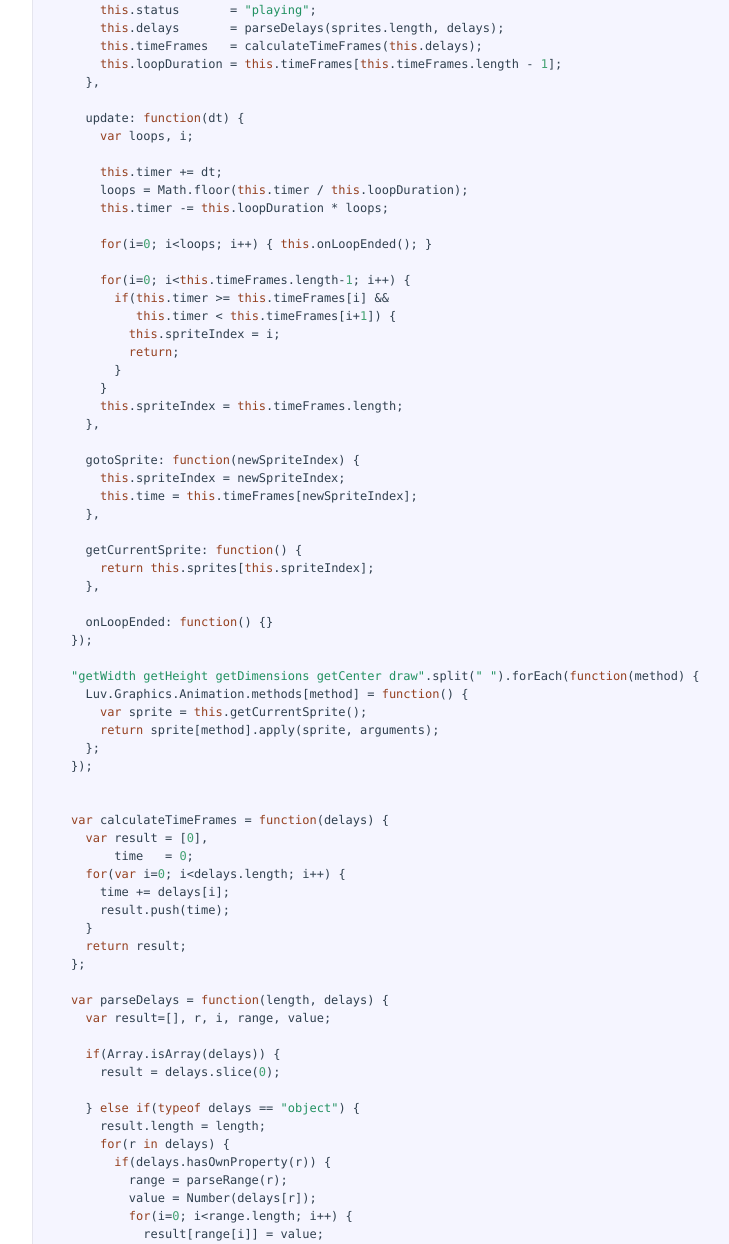
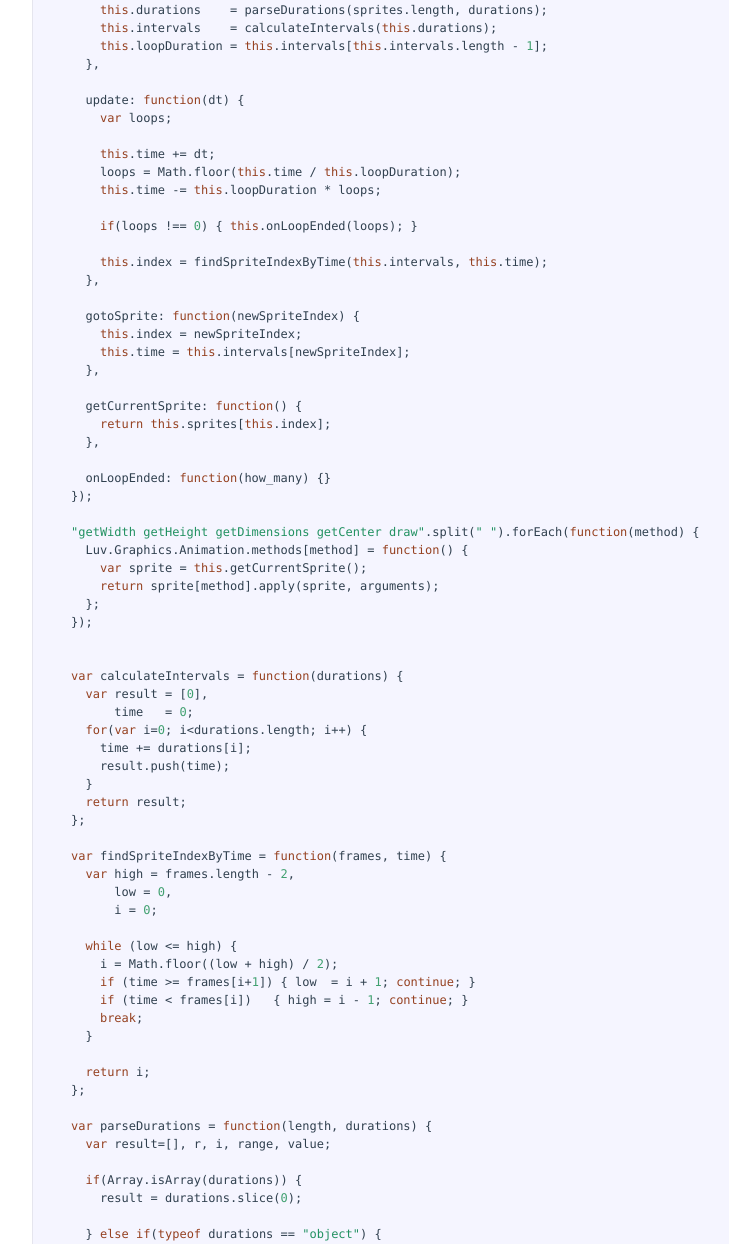
Before and after one commit to kikito/luv.js, a plain HTML site: page docs/animation.html in a window 1280 px wide. Shown: the part 309-1553 px from the top of the page, without its empty margins (493-1222 px from the left). Drawn offline with Linux system fonts and the light colour scheme.

Commit message:
Generated documentation for 2e115c3071484072a3ed5fb8e4f80546b7a84dff

```diff
--- a/docs/animation.html
+++ b/docs/animation.html
@@ -147,7 +147,7 @@
             </div>
 
             <div class="content"><div class='highlight'><pre>Luv.Graphics.Animation = Luv.Class(<span class="string">'Luv.Graphics.Animation'</span>, {
-  init: <span class="keyword">function</span>(sprites, delays) {
+  init: <span class="keyword">function</span>(sprites, durations) {
     <span class="keyword">if</span>(!Array.isArray(sprites)) {
       <span class="keyword">throw</span> <span class="keyword">new</span> Error(<span class="string">'Array of sprites needed. Got '</span> + sprites);
     }
@@ -155,43 +155,35 @@
       <span class="keyword">throw</span> <span class="keyword">new</span> Error(<span class="string">'No sprites where provided. Must provide at least one'</span>);
     }
     <span class="keyword">this</span>.sprites      = sprites.slice(<span class="number">0</span>);
-    <span class="keyword">this</span>.timer        = <span class="number">0</span>;
-    <span class="keyword">this</span>.spriteIndex  = <span class="number">0</span>;
-    <span class="keyword">this</span>.status       = <span class="string">"playing"</span>;
-    <span class="keyword">this</span>.delays       = parseDelays(sprites.length, delays);
-    <span class="keyword">this</span>.timeFrames   = calculateTimeFrames(<span class="keyword">this</span>.delays);
-    <span class="keyword">this</span>.loopDuration = <span class="keyword">this</span>.timeFrames[<span class="keyword">this</span>.timeFrames.length - <span class="number">1</span>];
+    <span class="keyword">this</span>.time         = <span class="number">0</span>;
+    <span class="keyword">this</span>.index        = <span class="number">0</span>;
+    <span class="keyword">this</span>.durations    = parseDurations(sprites.length, durations);
+    <span class="keyword">this</span>.intervals    = calculateIntervals(<span class="keyword">this</span>.durations);
+    <span class="keyword">this</span>.loopDuration = <span class="keyword">this</span>.intervals[<span class="keyword">this</span>.intervals.length - <span class="number">1</span>];
   },
 
   update: <span class="keyword">function</span>(dt) {
-    <span class="keyword">var</span> loops, i;
+    <span class="keyword">var</span> loops;
 
-    <span class="keyword">this</span>.timer += dt;
-    loops = Math.floor(<span class="keyword">this</span>.timer / <span class="keyword">this</span>.loopDuration);
-    <span class="keyword">this</span>.timer -= <span class="keyword">this</span>.loopDuration * loops;
+    <span class="keyword">this</span>.time += dt;
+    loops = Math.floor(<span class="keyword">this</span>.time / <span class="keyword">this</span>.loopDuration);
+    <span class="keyword">this</span>.time -= <span class="keyword">this</span>.loopDuration * loops;
 
-    <span class="keyword">for</span>(i=<span class="number">0</span>; i&lt;loops; i++) { <span class="keyword">this</span>.onLoopEnded(); }
+    <span class="keyword">if</span>(loops !== <span class="number">0</span>) { <span class="keyword">this</span>.onLoopEnded(loops); }
 
-    <span class="keyword">for</span>(i=<span class="number">0</span>; i&lt;<span class="keyword">this</span>.timeFrames.length-<span class="number">1</span>; i++) {
-      <span class="keyword">if</span>(<span class="keyword">this</span>.timer &gt;= <span class="keyword">this</span>.timeFrames[i] &amp;&amp;
-         <span class="keyword">this</span>.timer &lt; <span class="keyword">this</span>.timeFrames[i+<span class="number">1</span>]) {
-        <span class="keyword">this</span>.spriteIndex = i;
-        <span class="keyword">return</span>;
-      }
-    }
-    <span class="keyword">this</span>.spriteIndex = <span class="keyword">this</span>.timeFrames.length;
+    <span class="keyword">this</span>.index = findSpriteIndexByTime(<span class="keyword">this</span>.intervals, <span class="keyword">this</span>.time);
   },
 
   gotoSprite: <span class="keyword">function</span>(newSpriteIndex) {
-    <span class="keyword">this</span>.spriteIndex = newSpriteIndex;
-    <span class="keyword">this</span>.time = <span class="keyword">this</span>.timeFrames[newSpriteIndex];
+    <span class="keyword">this</span>.index = newSpriteIndex;
+    <span class="keyword">this</span>.time = <span class="keyword">this</span>.intervals[newSpriteIndex];
   },
 
   getCurrentSprite: <span class="keyword">function</span>() {
-    <span class="keyword">return</span> <span class="keyword">this</span>.sprites[<span class="keyword">this</span>.spriteIndex];
+    <span class="keyword">return</span> <span class="keyword">this</span>.sprites[<span class="keyword">this</span>.index];
   },
 
-  onLoopEnded: <span class="keyword">function</span>() {}
+  onLoopEnded: <span class="keyword">function</span>(how_many) {}
 });
 
 <span class="string">"getWidth getHeight getDimensions getCenter draw"</span>.split(<span class="string">" "</span>).forEach(<span class="keyword">function</span>(method) {
@@ -202,52 +194,63 @@
 });
 
 
-<span class="keyword">var</span> calculateTimeFrames = <span class="keyword">function</span>(delays) {
+<span class="keyword">var</span> calculateIntervals = <span class="keyword">function</span>(durations) {
   <span class="keyword">var</span> result = [<span class="number">0</span>],
       time   = <span class="number">0</span>;
-  <span class="keyword">for</span>(<span class="keyword">var</span> i=<span class="number">0</span>; i&lt;delays.length; i++) {
-    time += delays[i];
+  <span class="keyword">for</span>(<span class="keyword">var</span> i=<span class="number">0</span>; i&lt;durations.length; i++) {
+    time += durations[i];
     result.push(time);
   }
   <span class="keyword">return</span> result;
 };
 
-<span class="keyword">var</span> parseDelays = <span class="keyword">function</span>(length, delays) {
+<span class="keyword">var</span> findSpriteIndexByTime = <span class="keyword">function</span>(frames, time) {
+  <span class="keyword">var</span> high = frames.length - <span class="number">2</span>,
+      low = <span class="number">0</span>,
+      i = <span class="number">0</span>;
+
+  <span class="keyword">while</span> (low &lt;= high) {
+    i = Math.floor((low + high) / <span class="number">2</span>);
+    <span class="keyword">if</span> (time &gt;= frames[i+<span class="number">1</span>]) { low  = i + <span class="number">1</span>; <span class="keyword">continue</span>; }
+    <span class="keyword">if</span> (time &lt; frames[i])   { high = i - <span class="number">1</span>; <span class="keyword">continue</span>; }
+    <span class="keyword">break</span>;
+  }
+
+  <span class="keyword">return</span> i;
+};
+
+<span class="keyword">var</span> parseDurations = <span class="keyword">function</span>(length, durations) {
   <span class="keyword">var</span> result=[], r, i, range, value;
 
-  <span class="keyword">if</span>(Array.isArray(delays)) {
-    result = delays.slice(<span class="number">0</span>);
+  <span class="keyword">if</span>(Array.isArray(durations)) {
+    result = durations.slice(<span class="number">0</span>);
 
-  } <span class="keyword">else</span> <span class="keyword">if</span>(<span class="keyword">typeof</span> delays == <span class="string">"object"</span>) {
+  } <span class="keyword">else</span> <span class="keyword">if</span>(<span class="keyword">typeof</span> durations == <span class="string">"object"</span>) {
     result.length = length;
-    <span class="keyword">for</span>(r <span class="keyword">in</span> delays) {
-      <span class="keyword">if</span>(delays.hasOwnProperty(r)) {
+    <span class="keyword">for</span>(r <span class="keyword">in</span> durations) {
+      <span class="keyword">if</span>(durations.hasOwnProperty(r)) {
         range = parseRange(r);
-        value = Number(delays[r]);
+        value = Number(durations[r]);
         <span class="keyword">for</span>(i=<span class="number">0</span>; i&lt;range.length; i++) {
           result[range[i]] = value;
         }
       }
     }
   } <span class="keyword">else</span> {
-    delays = Number(delays);
+    durations = Number(durations);
     <span class="keyword">for</span>(i=<span class="number">0</span>; i&lt;length; i++) {
-      result.push(delays);
+      result.push(durations);
     }
   }
 
   <span class="keyword">if</span>(result.length != length) {
-    <span class="keyword">throw</span> <span class="keyword">new</span> Error(<span class="string">'The delays table length should be '</span> + length +
+    <span class="keyword">throw</span> <span class="keyword">new</span> Error(<span class="string">'The durations table length should be '</span> + length +
                     <span class="string">', but it is '</span> + result.length);
   }
 
   <span class="keyword">for</span>(i=<span class="number">0</span>; i&lt;result.length; i++) {
-    <span class="keyword">if</span>(<span class="keyword">typeof</span> result[i] === <span class="string">"undefined"</span>) {
-      <span class="keyword">throw</span> <span class="keyword">new</span> Error(<span class="string">'Missing delay for sprite '</span> + i);
-    }
-    <span class="keyword">if</span>(isNaN(result[i])) {
-      <span class="keyword">throw</span> <span class="keyword">new</span> Error(<span class="string">'Could not parse the delay for sprite '</span> + i);
-    }
+    <span class="keyword">if</span>(<span class="keyword">typeof</span> result[i] === <span class="string">"undefined"</span>) { <span class="keyword">throw</span> <span class="keyword">new</span> Error(<span class="string">'Missing delay for sprite '</span> + i); }
+    <span class="keyword">if</span>(isNaN(result[i])) { <span class="keyword">throw</span> <span class="keyword">new</span> Error(<span class="string">'Could not parse the delay for sprite '</span> + i); }
   }
   <span class="keyword">return</span> result;
 };
```
Also changed, not shown: luv.js (+53 -50 lines).
